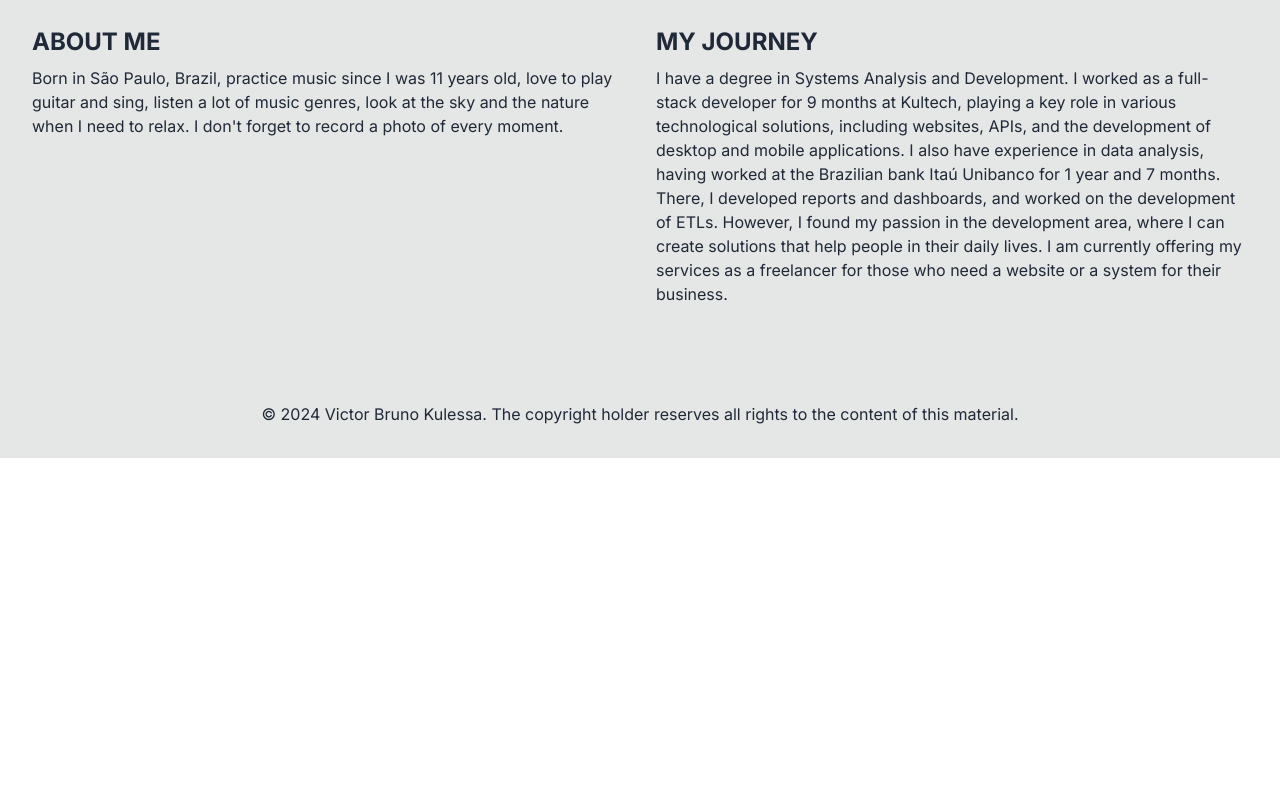
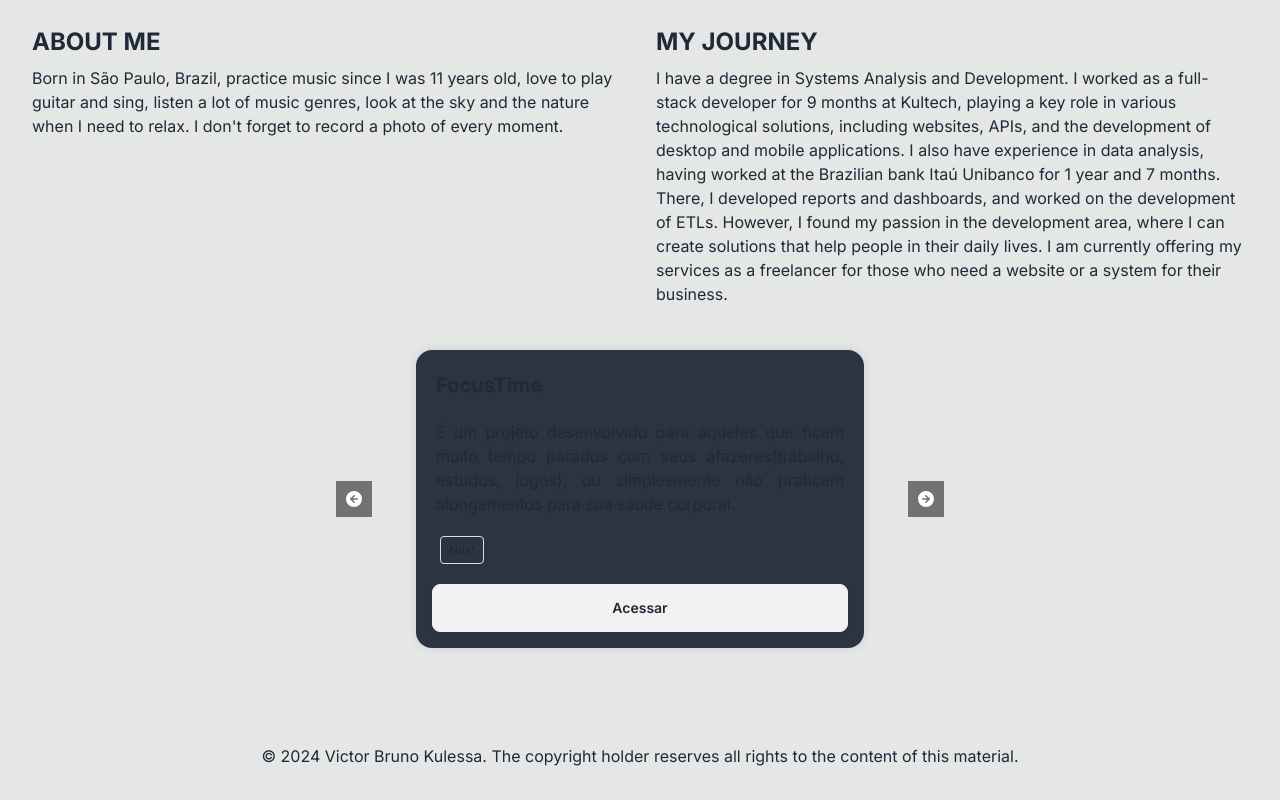
Before and after one commit to vkhydra/portfolio, a Next.js app: page / in a window 1280 px wide. Shown: the part 358-1158 px from the top of the page. Before the commit the page ends 816 px from the top, so only its background shows below. Built offline with nearby package versions, Linux system fonts and the light colour scheme.

Commit message:
Add styled-components and swiper dependencies, and update carouselItem component

```diff
--- a/components/carousel.tsx
+++ b/components/carousel.tsx
@@ -1,6 +1,62 @@
 "use client";
-import { useState } from "react";
+
+import { useEffect, useRef, useState } from "react";
 import CarouselItem from "./carouselItem";
+import Swiper from "swiper";
+import styled from "styled-components";
+import {
+  CarouselContainer,
+  CarouselWrapper,
+  Button,
+} from "@/styles/styled-components/caroulsel";
 import { ArrowLeftCircle, ArrowRightCircle } from "./heroIcons/heroIcons";
+export default function Carousel() {
+  const projects = [
+    {
+      title: "FocusTime",
+      description:
+        "É um projeto desenvolvido para aqueles que ficam muito tempo parados com seus afazeres(trabalho, estudos, jogos), ou simplesmente não praticam alongamentos para sua saúde corporal.",
+      link: "https://focustime.vercel.app/ ",
+      technologies: ["Next"],
+    },
+    {
+      title: "Em Breve",
+      description: "",
+      link: "#",
+      technologies: ["Em Breve"],
+    },
+  ];
+  const [currentSlide, setCurrentSlide] = useState(0);
 
-export default function Carousel() {}
+  const handleNext = () => {
+    setCurrentSlide((prev) => (prev === projects.length - 1 ? 0 : prev + 1));
+  };
+
+  const handlePrev = () => {
+    setCurrentSlide((prev) => (prev === 0 ? projects.length - 1 : prev - 1));
+  };
+
+  return (
+    <CarouselContainer className="max-w-md mx-auto mt-11">
+      <CarouselWrapper>
+        {projects
+          .filter((project, index) => index === currentSlide)
+          .map((project, index) => (
+            <CarouselItem
+              key={index}
+              link={project.link}
+              title={project.title}
+              description={project.description}
+              technologies={project.technologies}
+            />
+          ))}
+      </CarouselWrapper>
+      <Button prev onClick={handlePrev}>
+        <ArrowLeftCircle />
+      </Button>
+      <Button next onClick={handleNext}>
+        <ArrowRightCircle />
+      </Button>
+    </CarouselContainer>
+  );
+}
--- a/components/carouselItem.tsx
+++ b/components/carouselItem.tsx
@@ -1,25 +1,47 @@
+import {
+  Card,
+  CardHeader,
+  CardTitle,
+  CardBody,
+  CardDescription,
+  CardTechnologies,
+  CardTech,
+} from "@/styles/styled-components/caroulsel";
+
 export default function CarouselItem({
   title,
   description,
   link,
   technologies,
-  className,
+  isActive,
 }: {
   title: string;
   description: string;
-  link: string;
+  link?: string;
   technologies: string[];
-  className: string;
+  isActive?: boolean;
 }) {
   return (
-    <a className={className}>
-      <h2>{title}</h2>
-      <p>{description}</p>
-      <ul>
-        {technologies.map((tech) => (
-          <li key={tech}>{tech}</li>
-        ))}
-      </ul>
-    </a>
+    <Card className="bg-neutral hover:bg-base-100 gap-1">
+      <CardHeader>
+        <CardTitle>{title}</CardTitle>
+      </CardHeader>
+      <CardBody className="gap-2">
+        <CardDescription>{description}</CardDescription>
+        <CardTechnologies>
+          {technologies.map((tech) => (
+            <CardTech key={tech}>{tech}</CardTech>
+          ))}
+        </CardTechnologies>
+      </CardBody>
+      <a
+        className="btn mt-[.5rem]"
+        href={link}
+        target="_blank"
+        rel="noopener noreferrer"
+      >
+        Acessar
+      </a>
+    </Card>
   );
 }
--- a/package.json
+++ b/package.json
@@ -14,6 +14,8 @@
     "next": "14.1.4",
     "react": "^18",
     "react-dom": "^18",
+    "styled-components": "^6.1.8",
+    "swiper": "^11.1.0",
     "theme-change": "^2.5.0"
   },
   "devDependencies": {
--- /dev/null
+++ b/styles/styled-components/caroulsel.tsx
@@ -0,0 +1,65 @@
+import styled from "styled-components";
+
+// carousel
+export const CarouselContainer = styled.div`
+  position: relative;
+`;
+export const CarouselWrapper = styled.div``;
+export const Button = styled.button<{ prev?: boolean; next?: boolean }>`
+  position: absolute;
+  top: 50%;
+  transform: translateY(-50%);
+  padding: 8px;
+  border: none;
+  background-color: rgba(0, 0, 0, 0.5);
+  color: #fff;
+  cursor: pointer;
+
+  ${({ prev }) => prev && `left: -5rem;`}
+  ${({ next }) => next && `right: -5rem;`}
+`;
+// carouselItem
+
+export const Card = styled.div`
+  border-radius: 1rem;
+  padding: 1rem;
+  box-shadow: 0 0 8px rgba(0, 0, 0, 0.1);
+  display: flex;
+  flex-direction: column;
+`;
+
+export const CardHeader = styled.div`
+  width: 100%;
+  font-size: 1.25rem;
+  padding: 0.25rem;
+`;
+
+export const CardBody = styled.div`
+  width: 100%;
+  margin-top: 0.5rem;
+  padding: 0.25rem;
+`;
+
+export const CardTitle = styled.h2`
+  font-weight: Bold;
+`;
+
+export const CardDescription = styled.p`
+  width: 100%;
+  text-align: justify;
+`;
+
+export const CardTechnologies = styled.ul`
+  list-style: none;
+  padding: 0;
+  margin-top: 1rem;
+`;
+
+export const CardTech = styled.li`
+  display: inline-block;
+  margin: 4px;
+  padding: 4px 8px;
+  border: 1px solid #ddd;
+  border-radius: 4px;
+  font-size: 12px;
+`;
--- a/styles/styled-components/page.tsx
+++ /dev/null
@@ -1 +0,0 @@
-// export const NomeDoStyledComponent = styled.tagHtml/JSX``;
```
Also changed, not shown: 1 other file (tests, documents, lock files or other folders).
